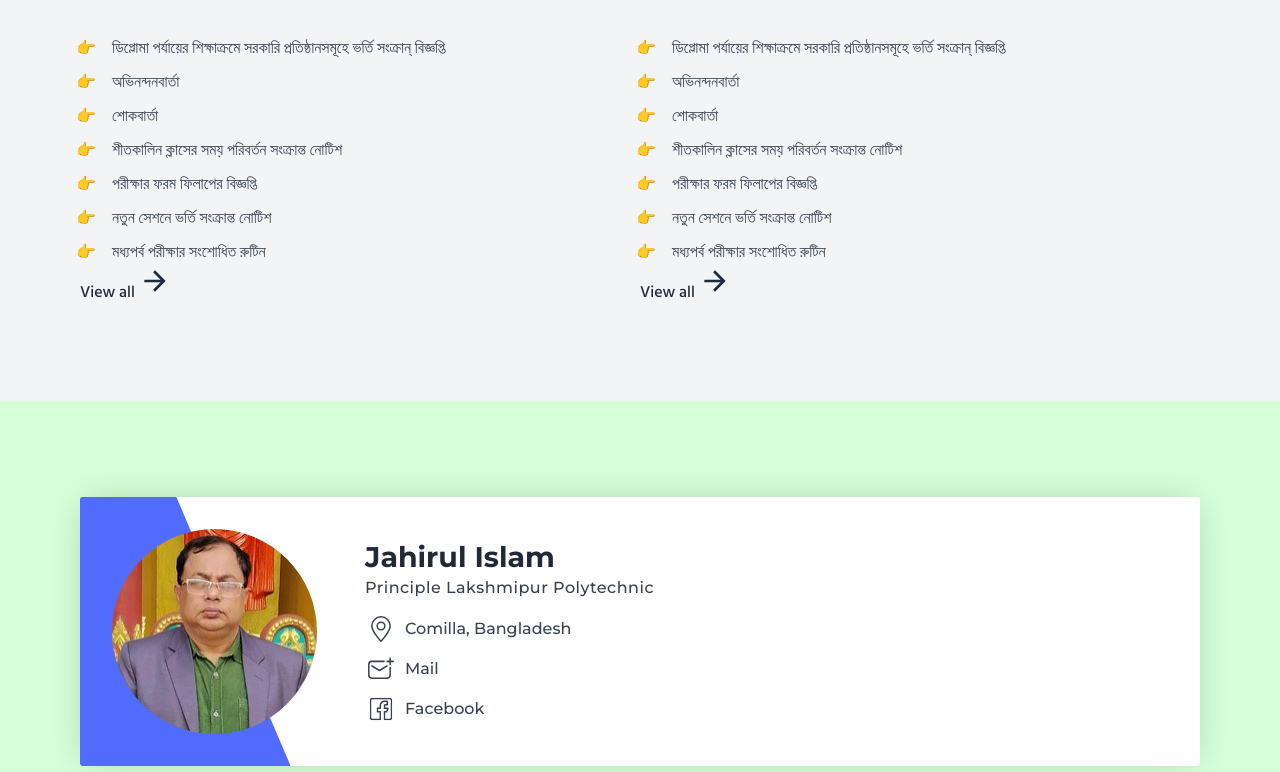
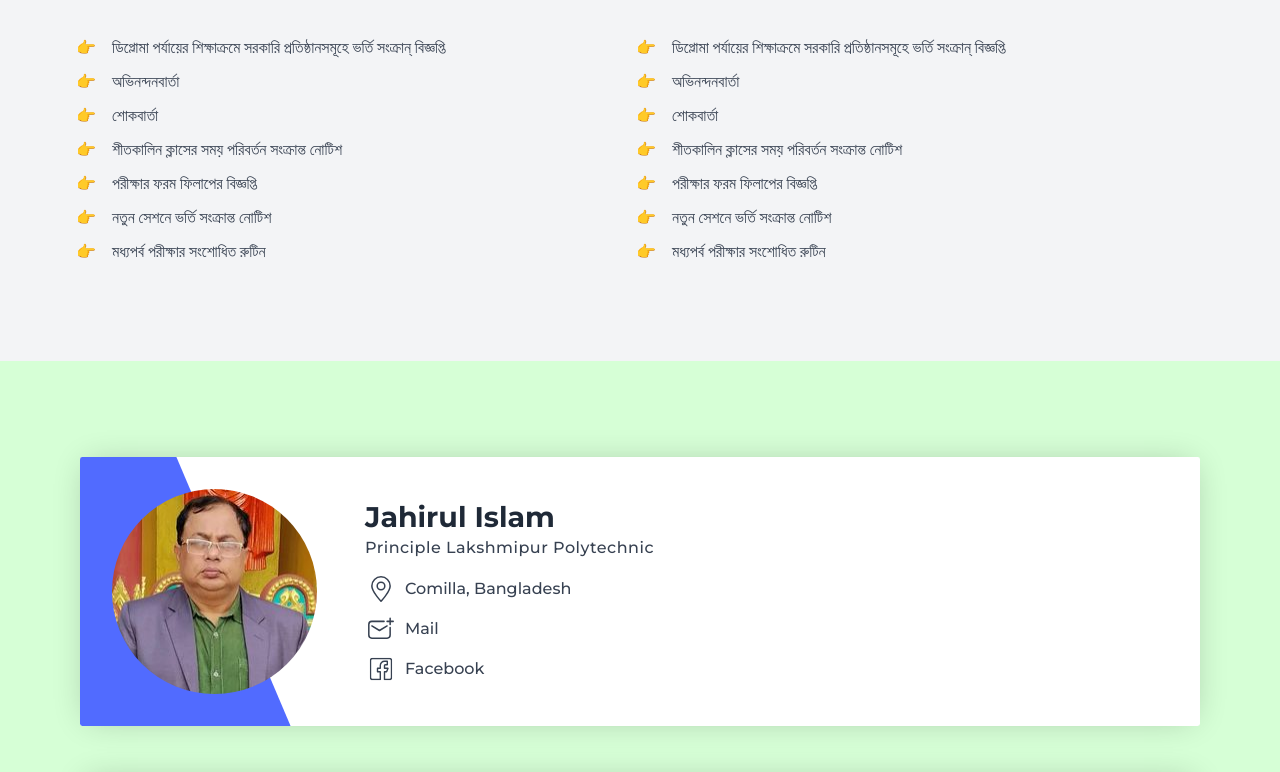
Before and after one commit to al-imam/lpi, a React (Vite) app: page / in a window 1280 px wide. Shown: the part 1062-1834 px from the top of the page. Built offline with nearby package versions, Linux system fonts and the light colour scheme.

Commit message:
render NavLink conditionally

```diff
--- a/src/components/Links/Links.jsx
+++ b/src/components/Links/Links.jsx
@@ -2,7 +2,13 @@ import classes from "./links.module.css";
 import { NavLink } from "react-router-dom";
 import { ArrowRight } from "@svg";
 
-function Links({ data, font = "bangla", link = "#", linkText = "View all" }) {
+function Links({
+  data,
+  font = "bangla",
+  link = "#",
+  linkText = "View all",
+  page = false,
+}) {
   return (
     <div className={classes.container + " " + classes[font]}>
       <h2 className={classes.heading}>{data.heading}</h2>
@@ -13,9 +19,11 @@ function Links({ data, font = "bangla", link = "#", linkText = "View all" }) {
           </li>
         ))}
       </ul>
-      <NavLink to={link}>
-        {linkText} <ArrowRight />
-      </NavLink>
+      {page && (
+        <NavLink to={link}>
+          {linkText} <ArrowRight />
+        </NavLink>
+      )}
     </div>
   );
 }
```
